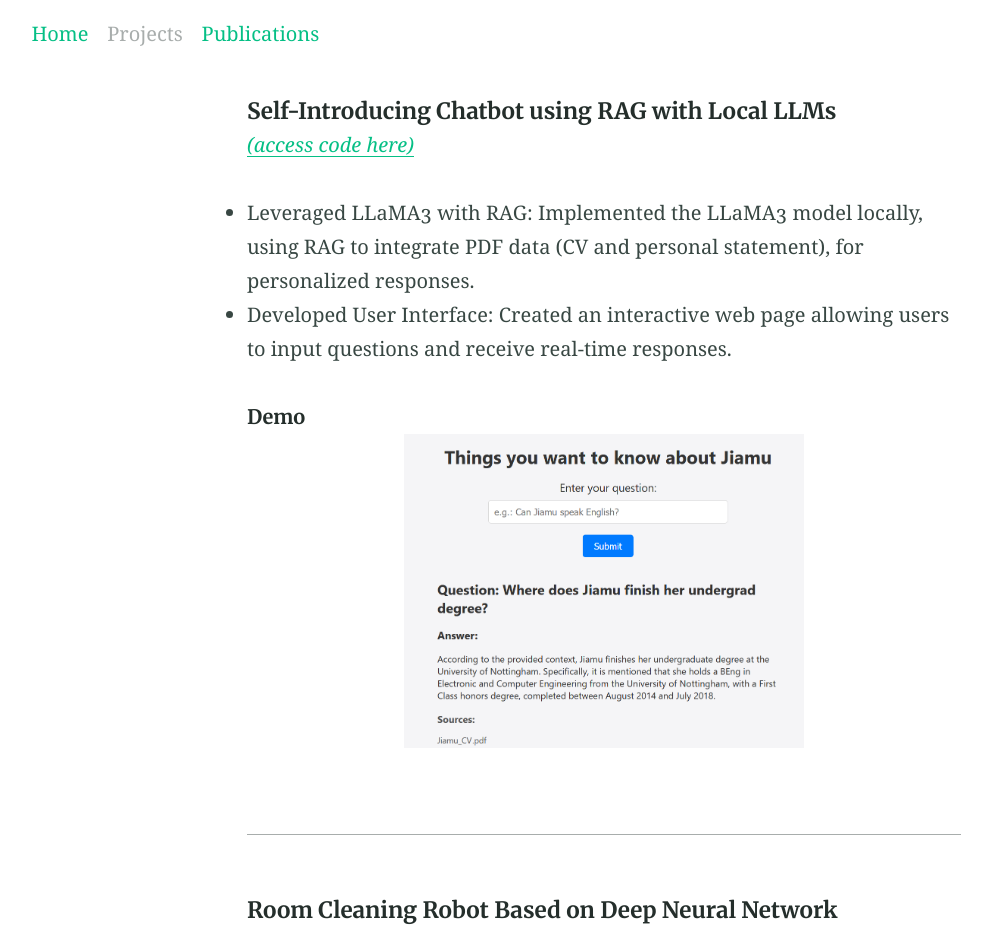
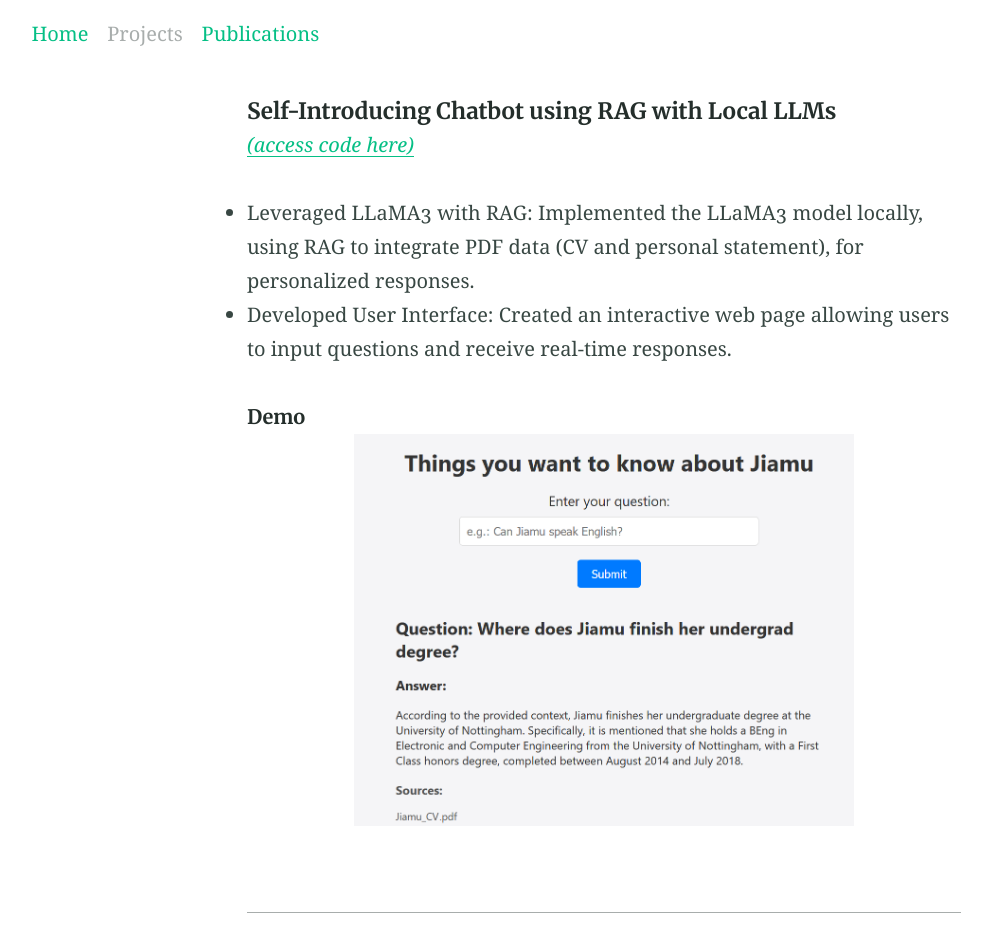
Before and after one commit to jiajia-404/jiajia-404.github.io, a Jekyll site: the page built from Projects.md, in a window 1280 px wide. Shown: the top 934 px of the page, without its empty margins (36-1028 px from the left). Built offline with Jekyll 4.4.1, drawn with Linux system fonts in a browser that asks for light colours.

Commit message:
make the demo image larger

```diff
--- a/Projects.md
+++ b/Projects.md
@@ -11,7 +11,7 @@ layout: page
 ###### Demo
 
 <p align="center">
-  <img align="middle" src="/images/llm_demo1.png" alt="BSE" width="400"/>
+  <img align="middle" src="/images/llm_demo1.png" alt="BSE" width="500"/>
 </p>
 
 ---
```
